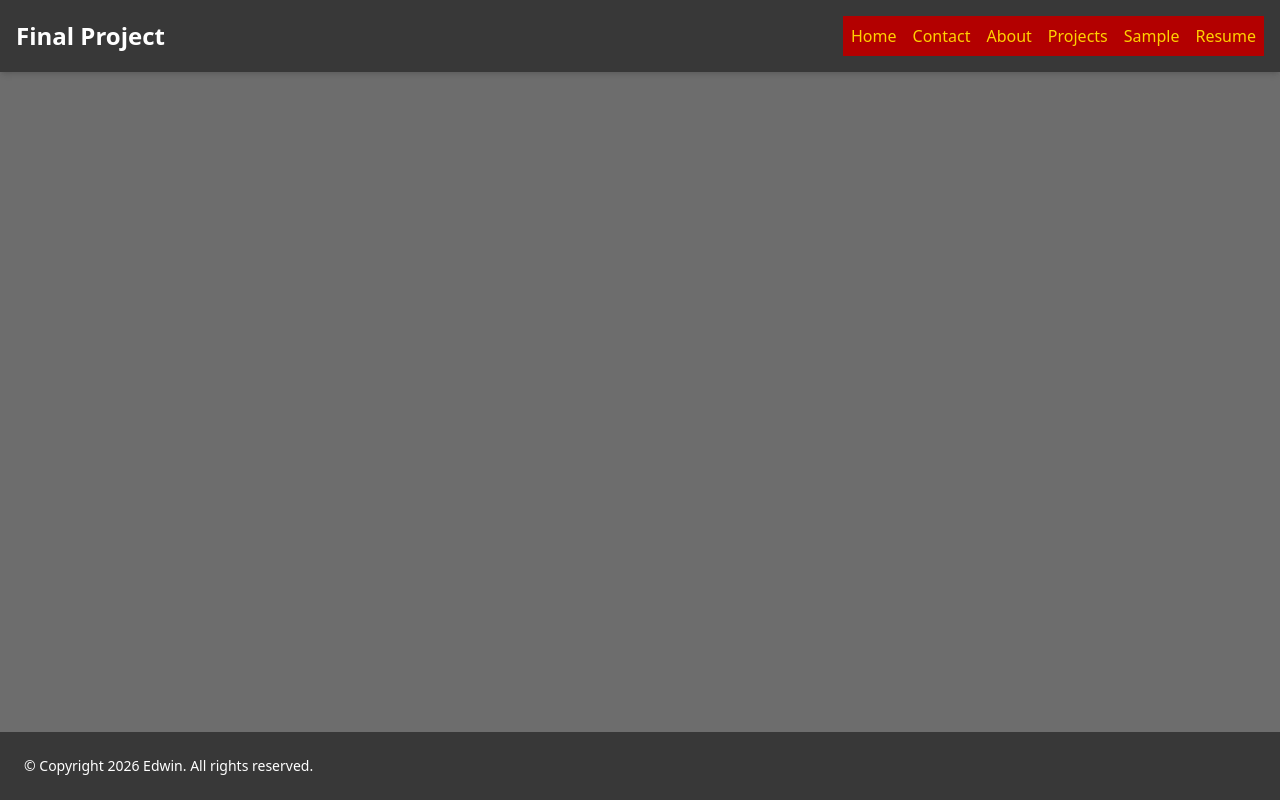
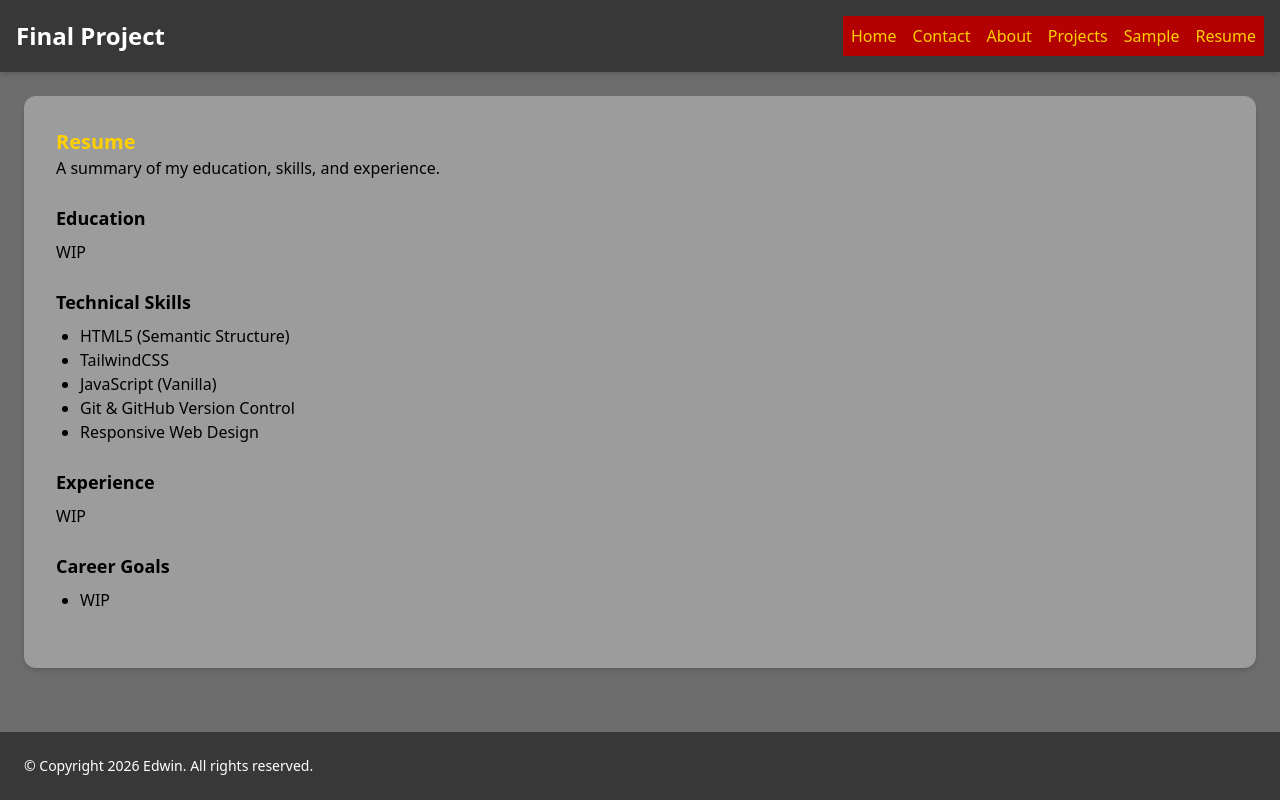
Before and after one commit to MechtrixPrime/C4Prog-WT-23S2-Final-Project, a website: page resume.html in a window 1280 px wide. Drawn offline with Linux system fonts and the light colour scheme.

Commit message:
feat(resume):  added main section

```diff
--- a/resume.html
+++ b/resume.html
@@ -36,6 +36,84 @@
 
 </header>
 
+<!-- MAIN -->
+<main class="container mx-auto flex-grow p-6">
+
+    <article class="bg-[rgb(156,156,156)] text-black rounded-xl shadow-md p-8">
+
+        <!-- PAGE HEADER -->
+        <header class="mb-6">
+
+            <h2 class="text-xl font-bold text-[rgb(255,208,0)]">
+                Resume
+            </h2>
+
+            <p>
+                A summary of my education, skills, and experience.
+            </p>
+
+        </header>
+
+        <!-- EDUCATION -->
+        <section class="mb-6">
+
+            <h3 class="font-bold text-lg mb-2">
+                Education
+            </h3>
+
+            <p>
+                WIP
+            </p>
+
+        </section>
+
+        <!-- SKILLS -->
+        <section class="mb-6">
+
+            <h3 class="font-bold text-lg mb-2">
+                Technical Skills
+            </h3>
+
+            <ul class="list-disc pl-6">
+                <li>HTML5 (Semantic Structure)</li>
+                <li>TailwindCSS</li>
+                <li>JavaScript (Vanilla)</li>
+                <li>Git & GitHub Version Control</li>
+                <li>Responsive Web Design</li>
+            </ul>
+
+        </section>
+
+        <!-- EXPERIENCE -->
+        <section class="mb-6">
+
+            <h3 class="font-bold text-lg mb-2">
+                Experience
+            </h3>
+
+            <p>
+                WIP
+            </p>
+
+        </section>
+
+        <!-- GOALS -->
+        <section class="mb-6">
+
+            <h3 class="font-bold text-lg mb-2">
+                Career Goals
+            </h3>
+
+            <ul class="list-disc pl-6">
+                <li>WIP</li>
+            </ul>
+
+        </section>
+
+    </article>
+
+</main>
+
 <!-- FOOTER -->
 <footer class="bg-[rgb(56,56,56)] text-white mt-auto">
 
```
